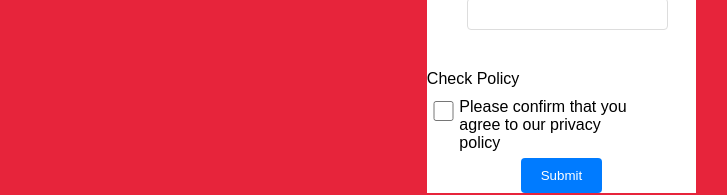
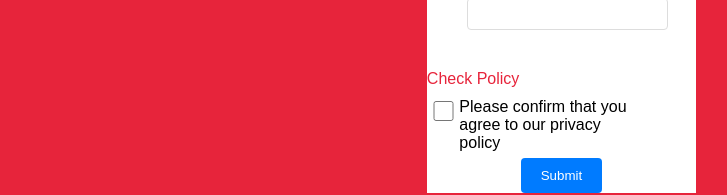
Before and after one commit to alirifaz21/unifeed-client, a React (Create React App) app: page /register in a window 1280 px wide. Shown: the part 488-683 px from the top of the page, without its empty margins (278-1005 px from the left). Built offline with nearby package versions, Linux system fonts and the light colour scheme.

Commit message:
first commit

```diff
--- a/src/pages/regisrer/Register.js
+++ b/src/pages/regisrer/Register.js
@@ -80,7 +80,7 @@ function Register() {
                 </div>
 
                 <div class="policy">
-                    <div>Check Policy</div>
+                    <a href="#">Check Policy</a>
                     <label className="policy-content">
                         <input className='checkbox' type="checkbox" required/>
                         <div>
```
